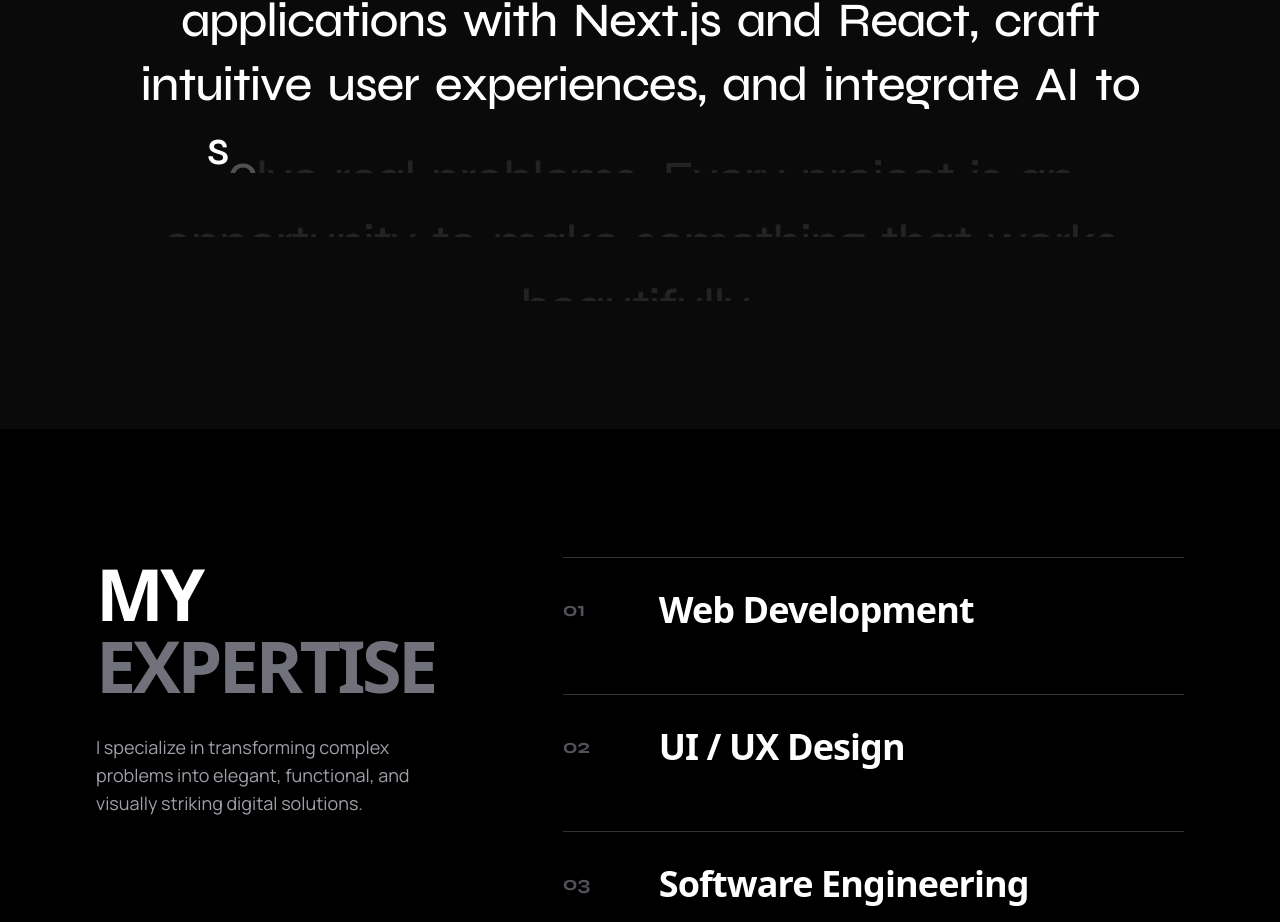
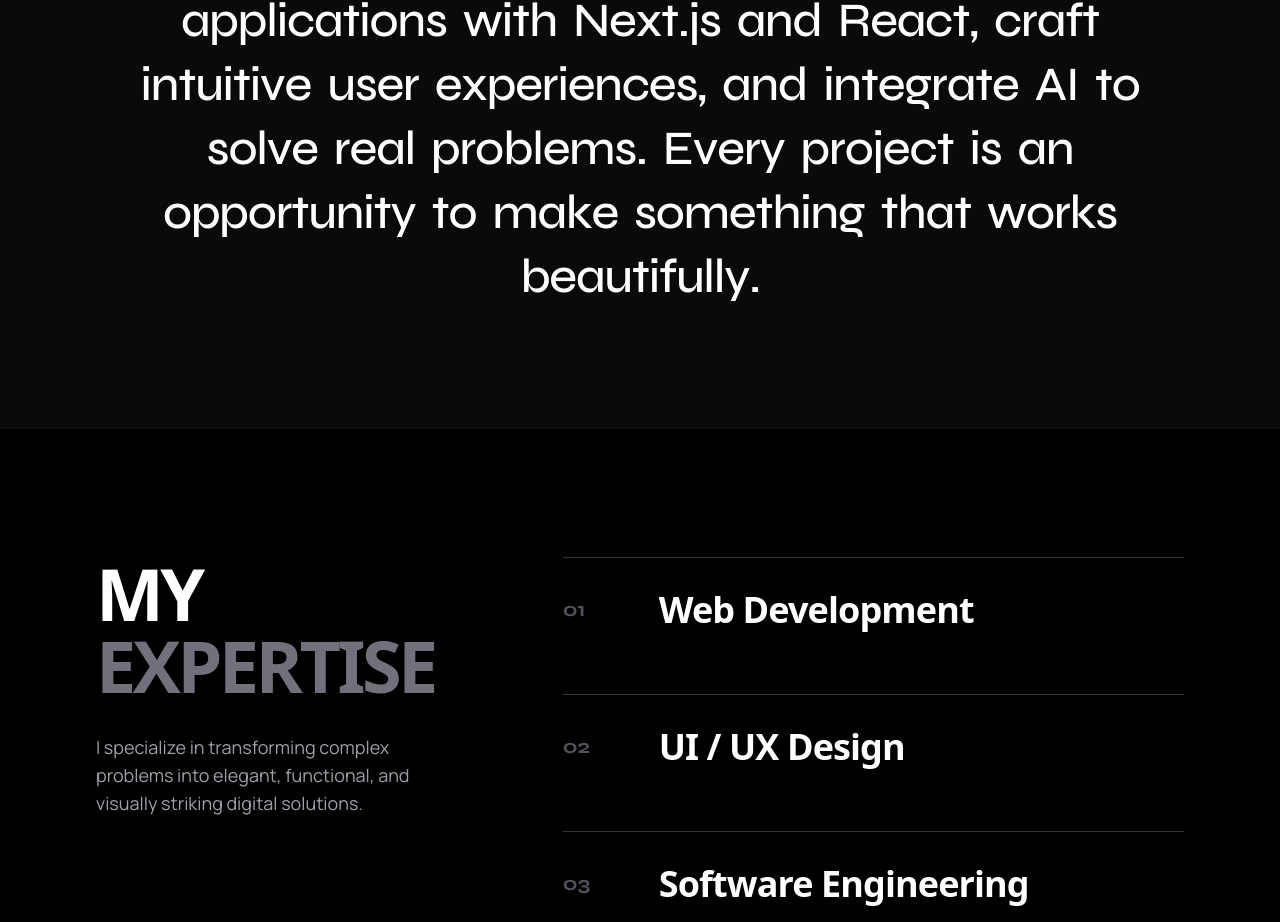
Before and after one commit to fallords/FallordPortfolio, a Next.js app: page / in a window 1280 px wide. Shown: the part 5957-6879 px from the top of the page. Built offline with nearby package versions, Linux system fonts and the light colour scheme.

Commit message:
perf: replace expensive scroll hooks with stagger children in About section

```diff
--- a/src/components/About.tsx
+++ b/src/components/About.tsx
@@ -1,26 +1,37 @@
 "use client";
 
-import { useRef } from "react";
-import { motion, useScroll, useTransform } from "framer-motion";
-
+import { motion } from "framer-motion";
 export default function About() {
-    const containerRef = useRef<HTMLElement>(null);
-
-    const { scrollYProgress } = useScroll({
-        target: containerRef,
-        offset: ["start end", "end center"],
-    });
-
     const text = "I'm Fadhlan — a developer and designer who thrives at the intersection of clean code and thoughtful design. I build modern web applications with Next.js and React, craft intuitive user experiences, and integrate AI to solve real problems. Every project is an opportunity to make something that works beautifully.";
     const words = text.split(" ");
 
-    const totalLetters = text.replace(/\s+/g, "").length;
-    let letterCount = 0;
+    const containerVariants: import("framer-motion").Variants = {
+        hidden: {},
+        visible: {
+            transition: {
+                staggerChildren: 0.015,
+            },
+        },
+    };
+
+    const childVariants: import("framer-motion").Variants = {
+        hidden: {
+            opacity: 0.1,
+            y: 20,
+        },
+        visible: {
+            opacity: 1,
+            y: 0,
+            transition: {
+                duration: 0.4,
+                ease: [0.22, 1, 0.36, 1],
+            },
+        },
+    };
 
     return (
         <section
             id="about"
-            ref={containerRef}
             className="py-20 md:py-32 px-6 md:px-12 lg:px-24 bg-[#0a0a0a] text-white flex justify-center items-center min-h-[60vh] md:min-h-[80vh]"
         >
             <div className="max-w-5xl mx-auto flex flex-col items-center text-center">
@@ -28,32 +39,27 @@ export default function About() {
                     About Fadhlan Bani
                 </h2>
 
-                <div className="flex flex-wrap justify-center gap-x-2 gap-y-1 md:gap-x-4 md:gap-y-4 text-2xl md:text-5xl lg:text-5xl font-heading font-medium tracking-tight">
+                <motion.div
+                    variants={containerVariants}
+                    initial="hidden"
+                    whileInView="visible"
+                    viewport={{ once: true, amount: 0.3 }}
+                    className="flex flex-wrap justify-center gap-x-2 gap-y-1 md:gap-x-4 md:gap-y-4 text-2xl md:text-5xl lg:text-5xl font-heading font-medium tracking-tight"
+                >
                     {words.map((word, wordIndex) => (
                         <span key={wordIndex} className="inline-flex overflow-hidden">
-                            {word.split("").map((letter, letterIndex) => {
-                                const start = letterCount / totalLetters;
-                                const end = start + (1 / totalLetters);
-                                letterCount++;
-
-                                // eslint-disable-next-line react-hooks/rules-of-hooks
-                                const opacity = useTransform(scrollYProgress, [start, end], [0.1, 1]);
-                                // eslint-disable-next-line react-hooks/rules-of-hooks
-                                const y = useTransform(scrollYProgress, [start, end], [30, 0]);
-
-                                return (
+                            {word.split("").map((letter, letterIndex) => (
                                 <motion.span
                                     key={letterIndex}
+                                    variants={childVariants}
                                     className="inline-block"
-                                        style={{ opacity, y }}
                                 >
                                     {letter}
                                 </motion.span>
-                                );
-                            })}
+                            ))}
                         </span>
                     ))}
-                </div>
+                </motion.div>
             </div>
         </section>
     );
```
Lines whose indentation alone changed are shown as unchanged.
